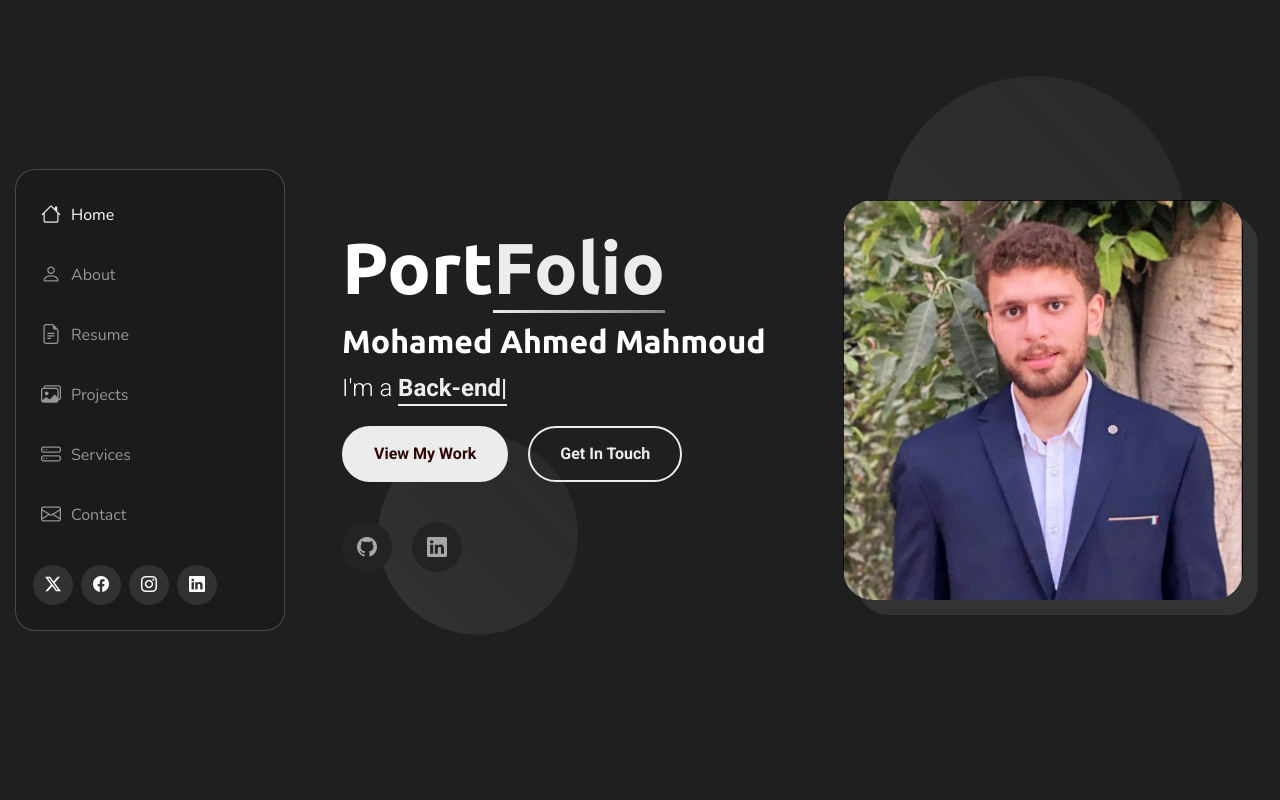
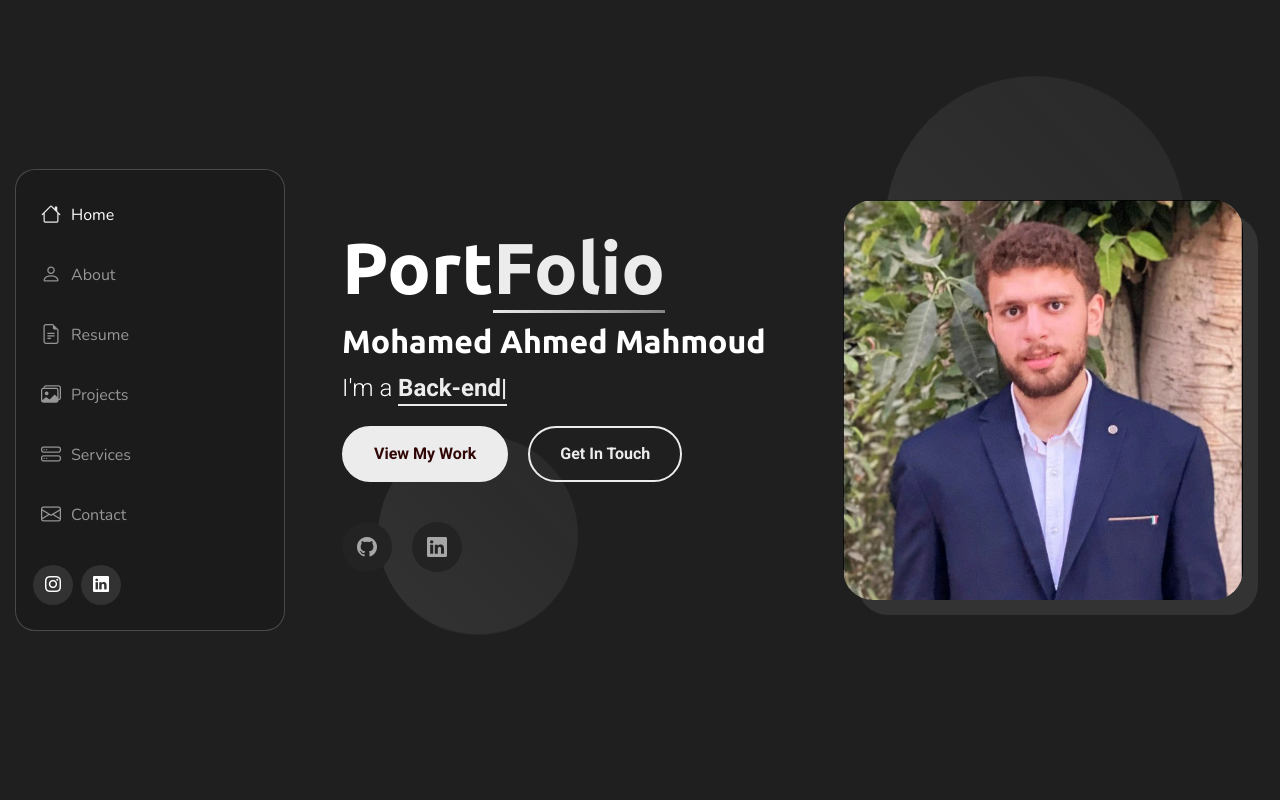
Before and after one commit to hazalkoom/my-deployed-portfolio, a plain HTML site: page index.html in a window 1280 px wide. Shown: the top 800 px of the page. Drawn offline with nearby package versions, Linux system fonts and the light colour scheme.

Commit message:
removed x and facebook

```diff
--- a/index.html
+++ b/index.html
@@ -43,8 +43,6 @@
       </nav>
 
       <div class="social-links text-center">
-        <a href="#" class="twitter"><i class="bi bi-twitter-x"></i></a>
-        <a href="#" class="facebook"><i class="bi bi-facebook"></i></a>
         <a href="https://www.instagram.com/mohawksq11/" class="instagram"><i class="bi bi-instagram"></i></a>
         <a href="https://www.linkedin.com/in/mohamed-ahmed-mahmoud-766912268/" class="linkedin"><i class="bi bi-linkedin"></i></a>
       </div>
```
